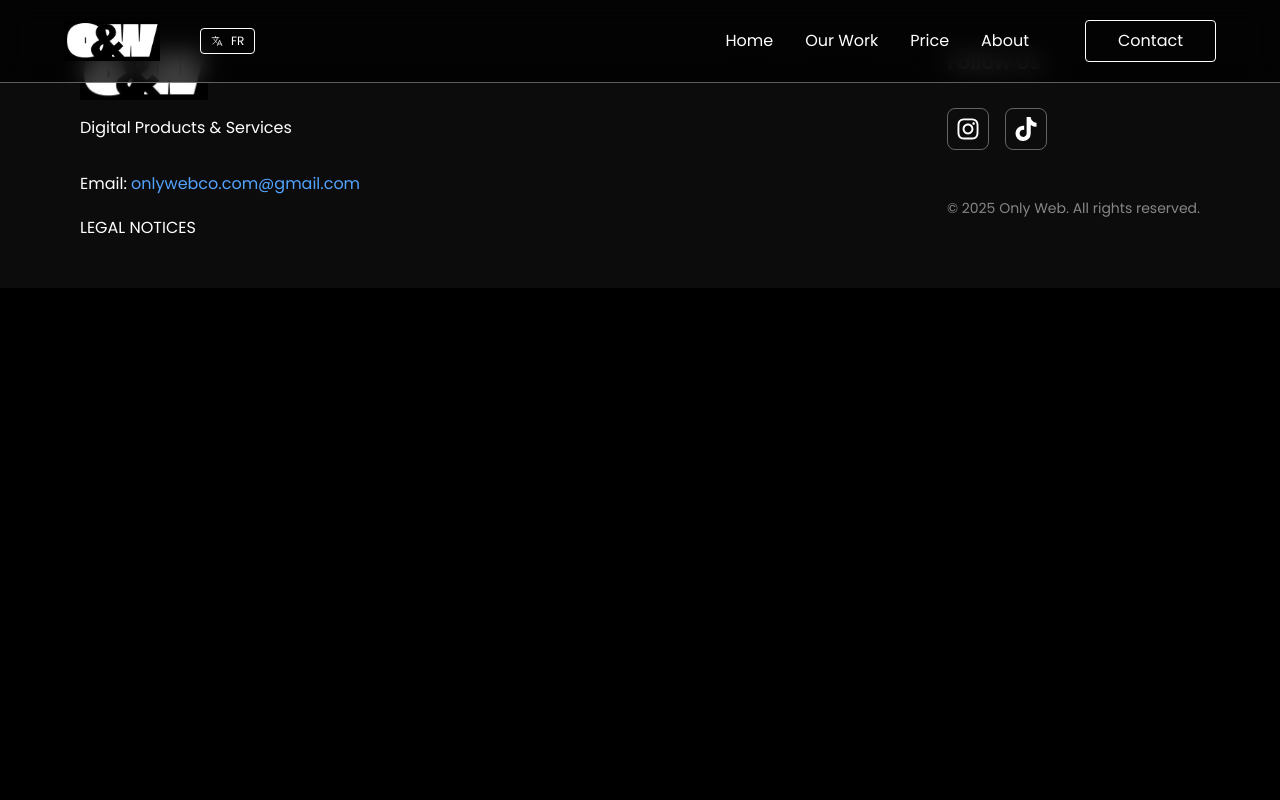
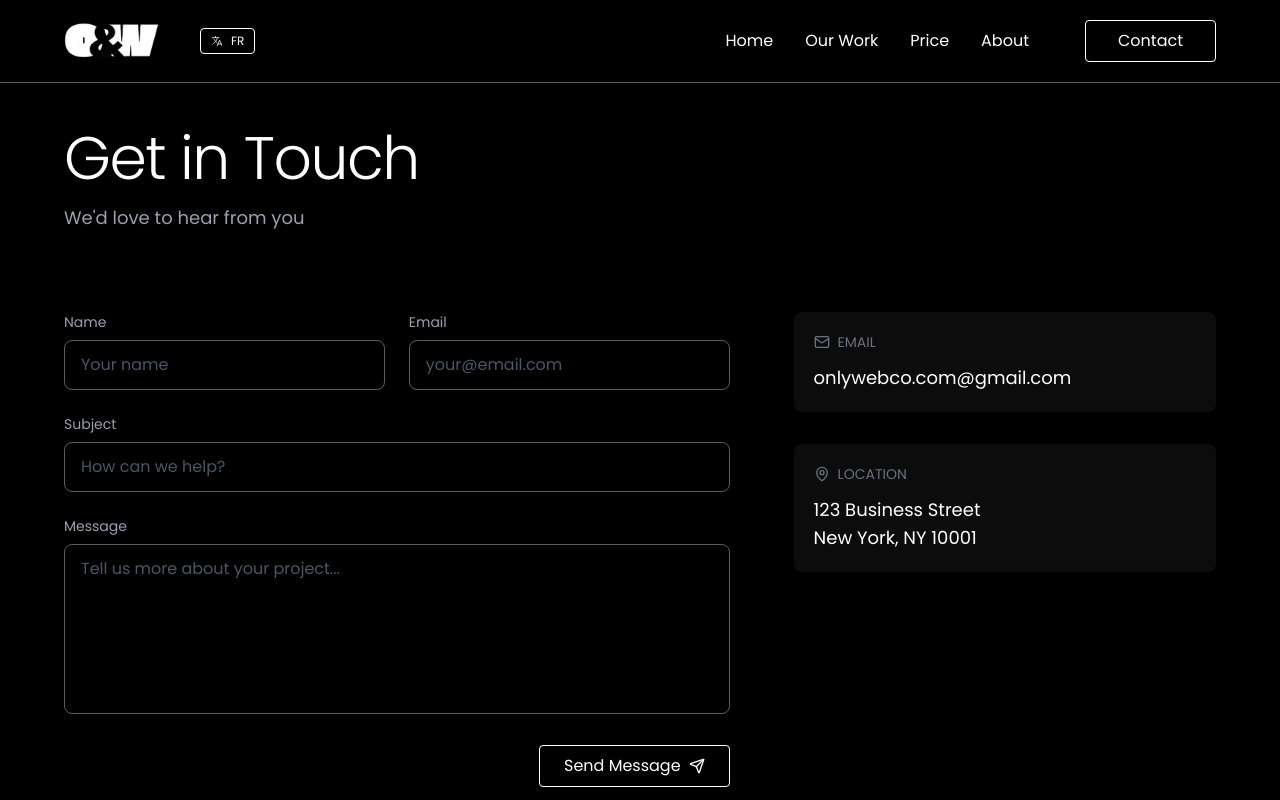
Before and after one commit to ahsanul0185/only-web, a React (Vite) app: page /contact in a window 1280 px wide. Shown: the top 800 px of the page. Built offline with nearby package versions, Linux system fonts and the light colour scheme.

Commit message:
contact page added and policy page modified and profile card changed, logo changed

```diff
--- a/src/App.jsx
+++ b/src/App.jsx
@@ -6,6 +6,7 @@ import Footer from './components/Footer'
 import PriceCalculator from './pages/PriceCalculator'
 import PolicyPage from './pages/PolicyPage'
 import { useLenis } from './context/useLenis'
+import ContactPage from './pages/Contact'
 
 const App = () => {
 
@@ -24,6 +25,7 @@ const App = () => {
         <Route path='/' element={<Home />}/>
         <Route path='/quote' element={<PriceCalculator />}/>
         <Route path='/privacy-policy' element={<PolicyPage />}/>
+        <Route path='/contact' element={<ContactPage />}/>
       </Routes>
       <Footer/>
     </div>
--- a/src/components/ContactButton.jsx
+++ b/src/components/ContactButton.jsx
@@ -1,21 +1,3 @@
-// import React from "react";
-// import { twMerge } from "tailwind-merge";
-
-// const Button = ({ onClick, className, children }) => {
-//   return (
-//     <button
-
-//     >
-//       <button onClick={onClick}
-//       className={twMerge(
-//         `button button--hyperion bg-white` +
-//           className
-//       )}><span><span>{children}</span></span></button>
-//     </button>
-//   );
-// };
-
-// export default Button;
 
 
 import { ArrowRight } from "lucide-react";
@@ -23,11 +5,13 @@ import { motion } from "motion/react";
 import React from "react";
 import { twMerge } from "tailwind-merge";
 import { useTranslation } from "../context/useTranslation";
+import { useNavigate } from "react-router-dom";
 
 const ContactButton = ({ onClick, className, children }) => {
   const {t} = useTranslation();
+  const navigate = useNavigate();
   return (
-    <button className="group relative border border-gray px-8 py-2 rounded-sm cursor-pointer overflow-hidden">
+    <button onClick={() => navigate("/contact")} className="group relative border border-gray px-8 py-2 rounded-sm cursor-pointer overflow-hidden">
         <span className="group-hover:-translate-x-6 duration-300 block">{t("Contact***Contactez-nous")}</span>
         <span className="inset-0 top-0 left-0 translate-x-full group-hover:translate-x-0 absolute bg-white w-full text-black grid place-items-center transform duration-300 ease-out whitespace-nowrap"><span className="flex items-center gap-2">{t("Let's go***Allons-y ")}<ArrowRight size={20}/></span></span>
     </button>
--- a/src/components/Modal.jsx
+++ b/src/components/Modal.jsx
@@ -30,7 +30,7 @@ const Modal = ({ showModal, setShowModal, children }) => {
           animate={{ opacity: 1 }}
           exit={{ opacity: 0 }}
           onClick={() => setShowModal(false)}
-          className="fixed top-0 left-0 w-full h-full bg-black/50 z-[9999] grid place-items-center p-4"
+          className="fixed top-0 left-0 w-full h-full backdrop-blur-md bg-black/50 z-[9999] grid place-items-center p-4"
         >
           <motion.div
             key="modal"
@@ -39,10 +39,10 @@ const Modal = ({ showModal, setShowModal, children }) => {
             exit={{ opacity: 0, scale: 1, x : -50 }}
             transition={{ duration: 0.3 }} // smooth duration
             onClick={(e) => e.stopPropagation()}
-            className="bg-white text-dark dark:bg-primaryDark border border-gray-300/40 rounded-lg p-5 relative max-w-4xl w-full"
+            className="bg-black text-white dark:bg-primaryDark border border-gray-300/40 rounded-lg p-5 relative max-w-4xl w-full"
           >
             <button
-              className="absolute top-3 right-3 text-2xl cursor-pointer text-dark"
+              className="absolute top-3 right-3 text-2xl cursor-pointer text-white"
               onClick={() => setShowModal(false)}
             >
               <X />
--- a/src/components/Navbar.jsx
+++ b/src/components/Navbar.jsx
@@ -1,4 +1,4 @@
-import logo from "/logo.jpg";
+import logo from "/logo.PNG";
 import ContactButton from "./ContactButton";
 import { useNavigate } from "react-router-dom";
 import LangToggleButton from "./LangToggleButton";
--- a/src/components/ProfileCard.jsx
+++ b/src/components/ProfileCard.jsx
@@ -1,5 +1,5 @@
 import { useState } from "react";
-import logo from "/logo.jpg";
+import logo from "/logo.PNG";
 import Modal from "./Modal";
 import SocialLinks from "./SocialLinks";
 import { useTranslation } from "../context/useTranslation";
@@ -46,17 +46,14 @@ const ProfileCard = () => {
               )}
             </p>
 
-            <p className="py-8">
+            <p className="py-8 text-white/80">
               {t(
                 "We craft unique websites and visual identities that help businesses shine online. Our mission is to blend creativity and performance to deliver custom solutions that truly reflect your brand.***Nous créons des sites web et des identités visuelles uniques qui permettent aux entreprises de briller en ligne. Notre mission est de mêler créativité et performance pour fournir des solutions personnalisées qui reflètent vraiment votre marque."
               )}
             </p>
 
             <p>
-              <span>{t("Phone***Téléphone")}: </span> +33 00 00 00 00
-            </p>
-            <p>
-              <span>{t("Email***E-mail")}: </span> onlywebco.com@gmail.com
+              <span className="text-white/80">{t("Email***E-mail")}: </span> onlywebco.com@gmail.com
             </p>
           </div>
         </div>
--- /dev/null
+++ b/src/pages/Contact.jsx
@@ -0,0 +1,175 @@
+import React, { useState } from 'react';
+import { Mail, Phone, MapPin, Send } from 'lucide-react';
+import Button from '../components/Button';
+import { useTranslation } from '../context/useTranslation';
+
+export default function ContactPage() {
+  const [formData, setFormData] = useState({
+    name: '',
+    email: '',
+    subject: '',
+    message: ''
+  });
+
+  const [submitted, setSubmitted] = useState(false);
+
+  const {t} = useTranslation();
+
+  const handleChange = (e) => {
+    setFormData({
+      ...formData,
+      [e.target.name]: e.target.value
+    });
+  };
+
+  const handleSubmit = (e) => {
+    e.preventDefault();
+    setSubmitted(true);
+    setTimeout(() => {
+      setSubmitted(false);
+      setFormData({ name: '', email: '', subject: '', message: '' });
+    }, 3000);
+  };
+
+  return (
+    <div className="min-h-screen  text-white">
+      <div className='default-padding'>
+        {/* Header */}
+      <div className="pb-20 pt-32">
+        <div className="mb-10 md:mb-20">
+  <h1 className="text-5xl md:text-6xl font-light tracking-tight mb-4">
+    {t("Get in Touch***Entrer en contact")}
+  </h1>
+  <p className="md:text-lg text-gray-400">
+    {t("We'd love to hear from you***Nous serions ravis d'avoir de vos nouvelles")}
+  </p>
+</div>
+
+        <div className="grid md:grid-cols-5 gap-16">
+
+
+          {/* Contact Form */}
+<div className="md:col-span-3">
+  {submitted && (
+    <div className="mb-6 p-4 border border-white/20 rounded-lg bg-white/5">
+      <p className="text-sm">
+        {t("Message sent successfully. We'll be in touch soon.***Message envoyé avec succès. Nous vous contacterons bientôt.")}
+      </p>
+    </div>
+  )}
+
+  <div className="space-y-6">
+    <div className="grid md:grid-cols-2 gap-6">
+      <div>
+        <label htmlFor="name" className="block text-sm text-gray-400 mb-2">
+          {t("Name***Nom")}
+        </label>
+        <input
+          type="text"
+          id="name"
+          name="name"
+          value={formData.name}
+          onChange={handleChange}
+          className="w-full px-4 py-3 bg-transparent border border-gray-200/40 rounded-lg focus:outline-none focus:border-white/60 transition-colors text-white placeholder-gray-600"
+          placeholder={t("Your name***Votre nom")}
+        />
+      </div>
+
+      <div>
+        <label htmlFor="email" className="block text-sm text-gray-400 mb-2">
+          {t("Email***E-mail")}
+        </label>
+        <input
+          type="email"
+          id="email"
+          name="email"
+          value={formData.email}
+          onChange={handleChange}
+          className="w-full px-4 py-3 bg-transparent border border-gray-200/40 rounded-lg focus:outline-none focus:border-white/60 transition-colors text-white placeholder-gray-600"
+          placeholder={t("your@email.com***votre@email.com")}
+        />
+      </div>
+    </div>
+
+    <div>
+      <label htmlFor="subject" className="block text-sm text-gray-400 mb-2">
+        {t("Subject***Sujet")}
+      </label>
+      <input
+        type="text"
+        id="subject"
+        name="subject"
+        value={formData.subject}
+        onChange={handleChange}
+        className="w-full px-4 py-3 bg-transparent border border-gray-200/40 rounded-lg focus:outline-none focus:border-white/60 transition-colors text-white placeholder-gray-600"
+        placeholder={t("How can we help?***Comment pouvons-nous vous aider ?")}
+      />
+    </div>
+
+    <div>
+      <label htmlFor="message" className="block text-sm text-gray-400 mb-2">
+        {t("Message***Message")}
+      </label>
+      <textarea
+        id="message"
+        name="message"
+        value={formData.message}
+        onChange={handleChange}
+        rows="6"
+        className="w-full px-4 py-3 bg-transparent border border-gray-200/40 rounded-lg focus:outline-none focus:border-white/60 transition-colors resize-none text-white placeholder-gray-600"
+        placeholder={t("Tell us more about your project...***Parlez-nous davantage de votre projet...")}
+      ></textarea>
+    </div>
+
+    <div className="flex justify-end">
+      <Button onClick={handleSubmit}>
+        <span>{t("Send Message***Envoyer le message")}</span>
+        <Send className="w-4 h-4 group-hover:translate-x-2 transition-transform" />
+      </Button>
+    </div>
+  </div>
+</div>
+
+
+          {/* Contact Information */}
+<div className="md:col-span-2">
+  <div className="grid grid-cols-1 gap-8">
+
+    <div className="space-y-2 bg-dark p-5 rounded-lg">
+      <div className="flex items-center space-x-2 text-gray-500 text-sm mb-3">
+        <Mail className="w-4 h-4" />
+        <span>{t("EMAIL *** COURRIEL")}</span>
+      </div>
+      <p className="text-lg">onlywebco.com@gmail.com</p>
+    </div>
+
+    {/* <div className="space-y-2 bg-dark p-5 rounded-lg">
+      <div className="flex items-center space-x-2 text-gray-500 text-sm mb-3">
+        <Phone className="w-4 h-4" />
+        <span>{t("PHONE *** TÉLÉPHONE")}</span>
+      </div>
+      <p className="text-lg">+1 (555) 123-4567</p>
+    </div> */}
+
+    <div className="space-y-2 bg-dark p-5 rounded-lg">
+      <div className="flex items-center space-x-2 text-gray-500 text-sm mb-3">
+        <MapPin className="w-4 h-4" />
+        <span>{t("LOCATION *** EMPLACEMENT")}</span>
+      </div>
+      <p className="text-lg">
+        123 Business Street
+        <br />
+        New York, NY 10001
+      </p>
+    </div>
+  </div>
+</div>
+
+
+
+        </div>
+      </div>
+      </div>
+    </div>
+  );
+}
--- a/src/pages/PolicyPage.jsx
+++ b/src/pages/PolicyPage.jsx
@@ -4,11 +4,14 @@ import { useTranslation } from "../context/useTranslation";
 export default function PolicyPage() {
   const { t } = useTranslation();
   return (
-    <div className="min-h-screen bg-black text-white p-6 md:p-12 pt-38 md:pt-38">
-      <div className="max-w-4xl mx-auto bg-black/90 border border-gray-200/40 rounded-2xl shadow-xl p-8 space-y-8">
-        <h1 className="text-4xl font-bold text-white border-b border-gray-200/40 pb-4">
-          {t("Legal Notices & Policy***Mentions légales & Politique")}
-        </h1>
+    <div className="min-h-screen bg-black text-white p-6 md:p-12 pt-32 md:pt-32">
+      <div className="default-padding mx-auto bg-black/90  space-y-8">
+
+
+
+          <h1 className="text-5xl md:text-6xl font-light tracking-tight mb-4 pb-8 border-b border-gray-200/40">{t("Legal Notices & Policy***Mentions légales & Politique")}</h1>
+
+
 
         <p className="text-gray-300">
           {t(
--- a/src/sections/Hero.jsx
+++ b/src/sections/Hero.jsx
@@ -53,7 +53,7 @@ const Hero = () => {
           }}
           className="mt-7 text-base md:text-lg max-w-md px-6 text-center mx-auto"
         >
-          {t("From concept to creation, we turn your brand into an online success story.***Du concept à la création, nous transformons votre marque en une success story en ligne.")}
+          {t("From concept to creation, we turn your brand into an online success story.***De l’idée à la réalisation, nous faisons briller votre marque en ligne.")}
 
         </motion.p>
       </div>
--- a/src/sections/OurExpertise.jsx
+++ b/src/sections/OurExpertise.jsx
@@ -63,7 +63,7 @@ const OurExpertise = () => {
 
     return (
         <div ref={sectionRef} className='section-y-padding'>
-            <SectionTitle>How We Empower You?***Comment vous donnons-nous du pouvoir ?</SectionTitle>
+            <SectionTitle>How We Empower You?***Comment pouvons-nous vous aider</SectionTitle>
             <motion.div
                 className='mt-12 default-padding flex justify-between gap-8 flex-wrap'
                 variants={containerVariants}
```
Also changed, not shown: public/logo.PNG (added).
